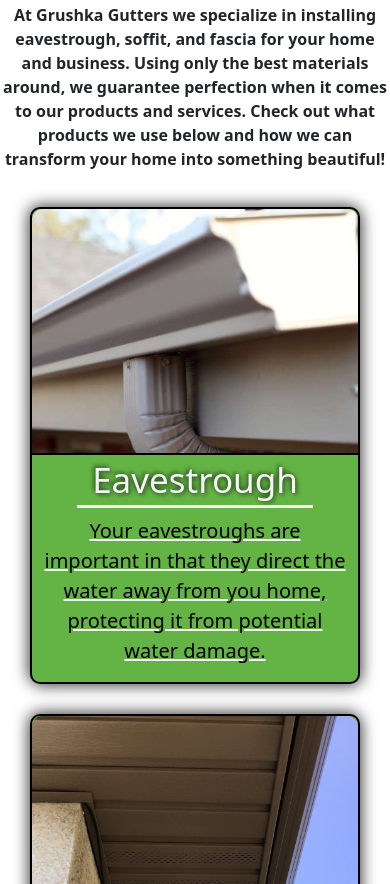
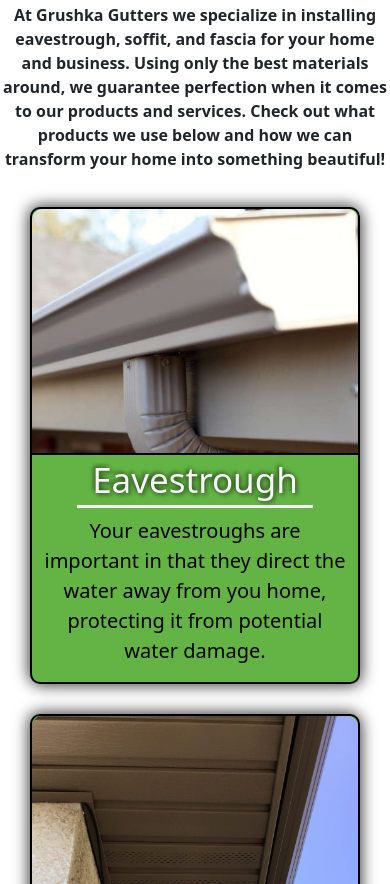
Before and after one commit to BRENDANIO/Gutters, a plain HTML site: page index.html in a window 390 px wide. Shown: the part 543-1427 px from the top of the page. Drawn offline with nearby package versions, Linux system fonts and the light colour scheme; a script that the page names is missing.

Commit message:
Testing fix

```diff
--- a/css/GuttersStyle.css
+++ b/css/GuttersStyle.css
@@ -145,6 +145,23 @@
 
     .col {
         flex: 0 1 auto !important;
+    }
+
+    .col a {
+        text-decoration: none;
+        color: white;
+        background-color: #64b445;
+        text-align: center;
+        color: whitesmoke;
+        text-shadow: 2px 2px 4px rgba(0, 0, 0, 0.5), -2px -2px 4px rgba(0, 0, 0, 0.5);
+        margin-bottom: 30px;
+        box-shadow: 2px 2px 15px rgba(0, 0, 0, 0.5), -2px -2px 15px rgba(0, 0, 0, 0.5);
+        border-radius: 10px;
+        border: #000 solid 2px;
+    }
+
+    .col a:hover {
+        background-color: #5ca140;
     }
 
     .services-columns {
```
